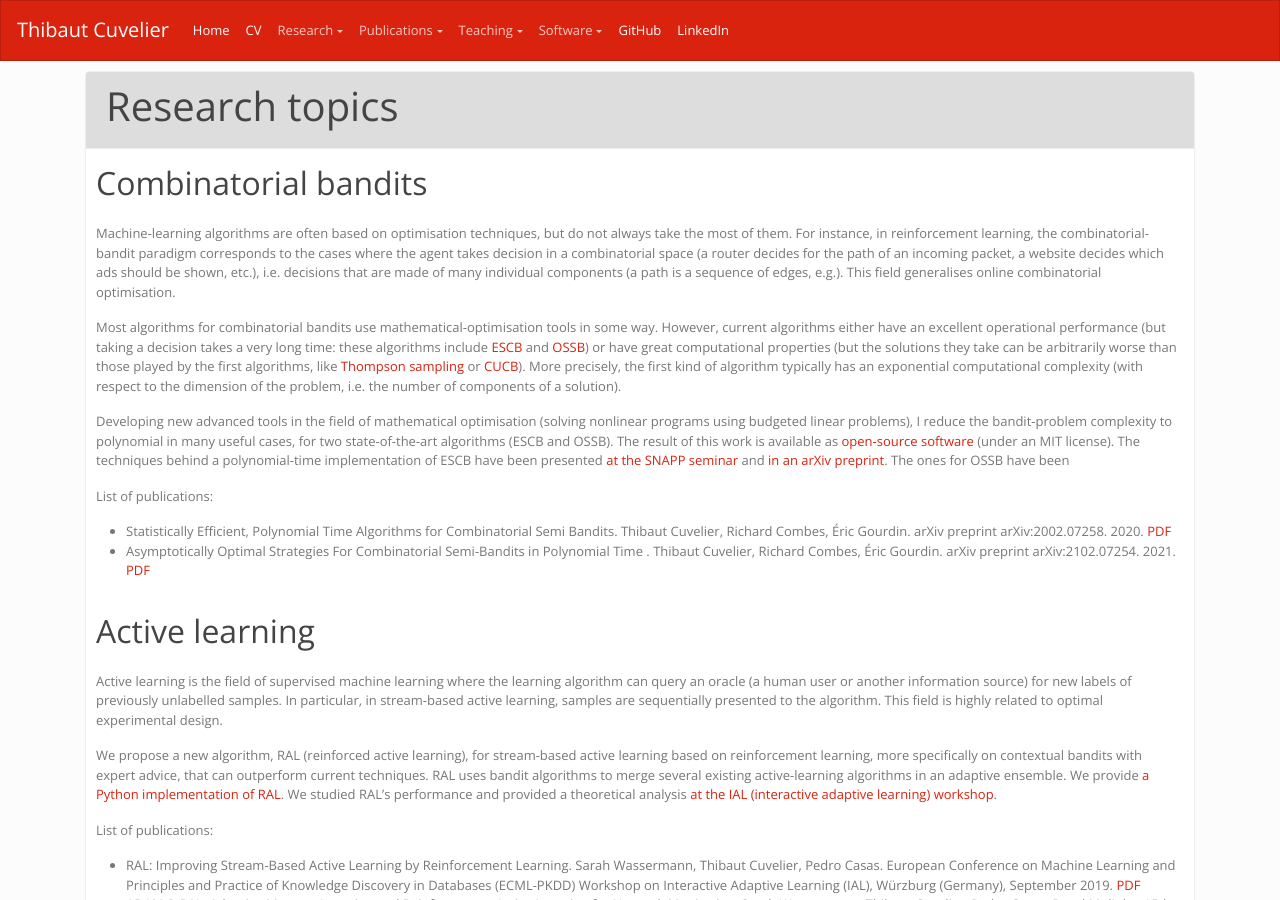
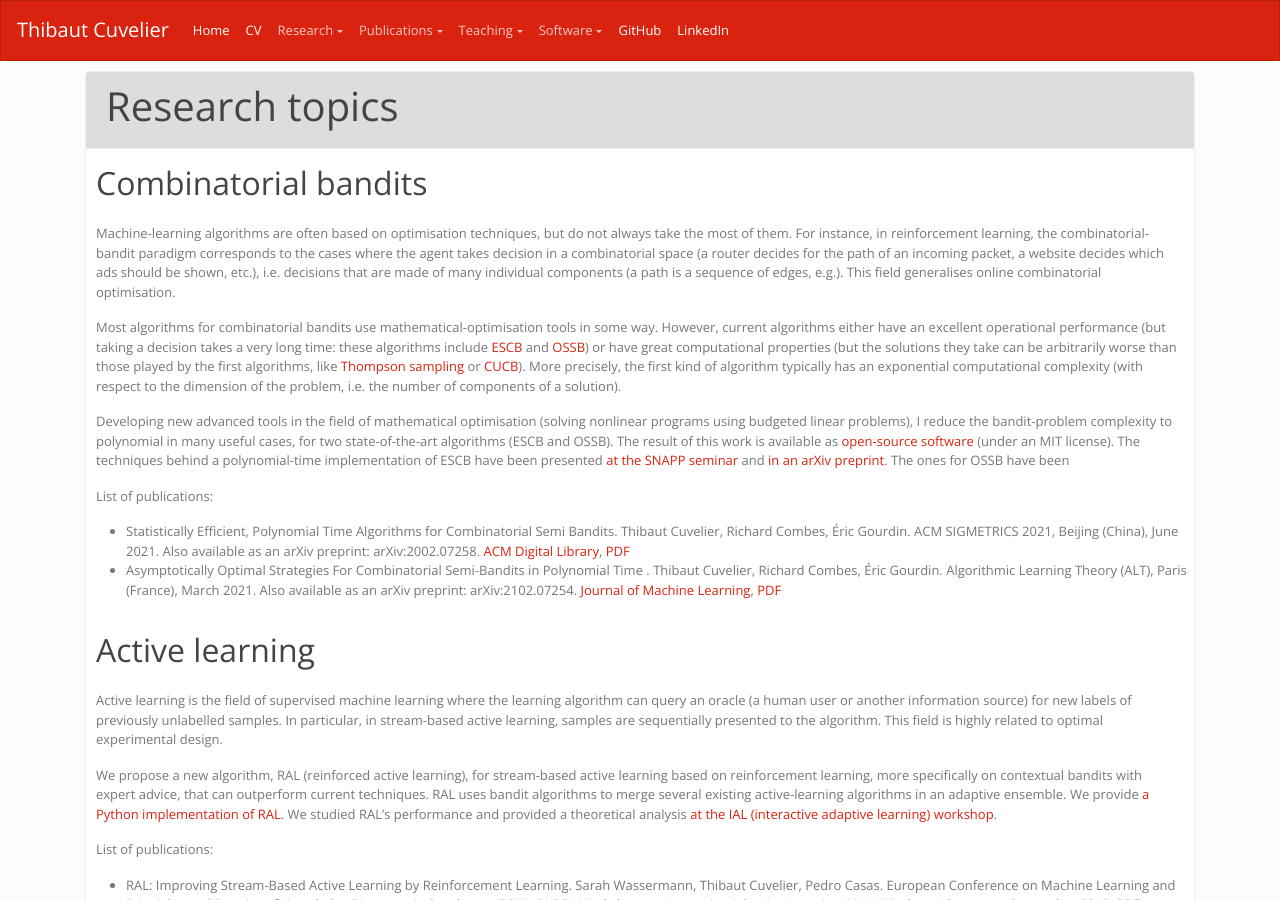
Before and after one commit to dourouc05/dourouc05.github.io, a Jekyll site: the page built from research.md, in a window 1280 px wide and 900 px high. Built offline with Jekyll 4.4.1, drawn with Linux system fonts in a browser that asks for light colours; a script that is not in the unit is left out.

Commit message:
Update research.md

```diff
--- a/research.md
+++ b/research.md
@@ -16,8 +16,8 @@ Developing new advanced tools in the field of mathematical optimisation (solving
 
 **List of publications**:
 
-* Statistically Efficient, Polynomial Time Algorithms for Combinatorial Semi Bandits. Thibaut Cuvelier, Richard Combes, Éric Gourdin. arXiv preprint arXiv:2002.07258. 2020. [PDF](https://arxiv.org/abs/2002.07258)
-*  	Asymptotically Optimal Strategies For Combinatorial Semi-Bandits in Polynomial Time . Thibaut Cuvelier, Richard Combes, Éric Gourdin. arXiv preprint arXiv:2102.07254. 2021. [PDF](https://arxiv.org/abs/2102.07254)
+* Statistically Efficient, Polynomial Time Algorithms for Combinatorial Semi Bandits. Thibaut Cuvelier, Richard Combes, Éric Gourdin. ACM SIGMETRICS 2021, Beijing (China), June 2021. Also available as an arXiv preprint: arXiv:2002.07258. [ACM Digital Library](https://dl.acm.org/doi/10.1145/3447387), [PDF](https://arxiv.org/abs/2002.07258)
+* Asymptotically Optimal Strategies For Combinatorial Semi-Bandits in Polynomial Time . Thibaut Cuvelier, Richard Combes, Éric Gourdin. Algorithmic Learning Theory (ALT), Paris (France), March 2021. Also available as an arXiv preprint: arXiv:2102.07254. [Journal of Machine Learning](http://proceedings.mlr.press/v132/cuvelier21a.html), [PDF](https://arxiv.org/abs/2102.07254)
 
 ## Active learning
 
```
